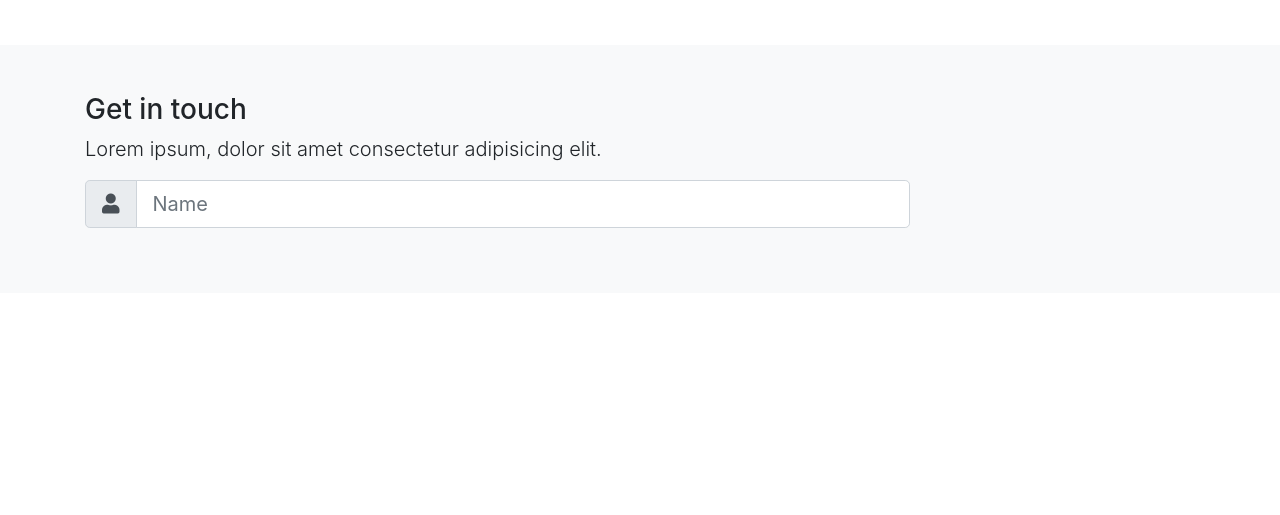
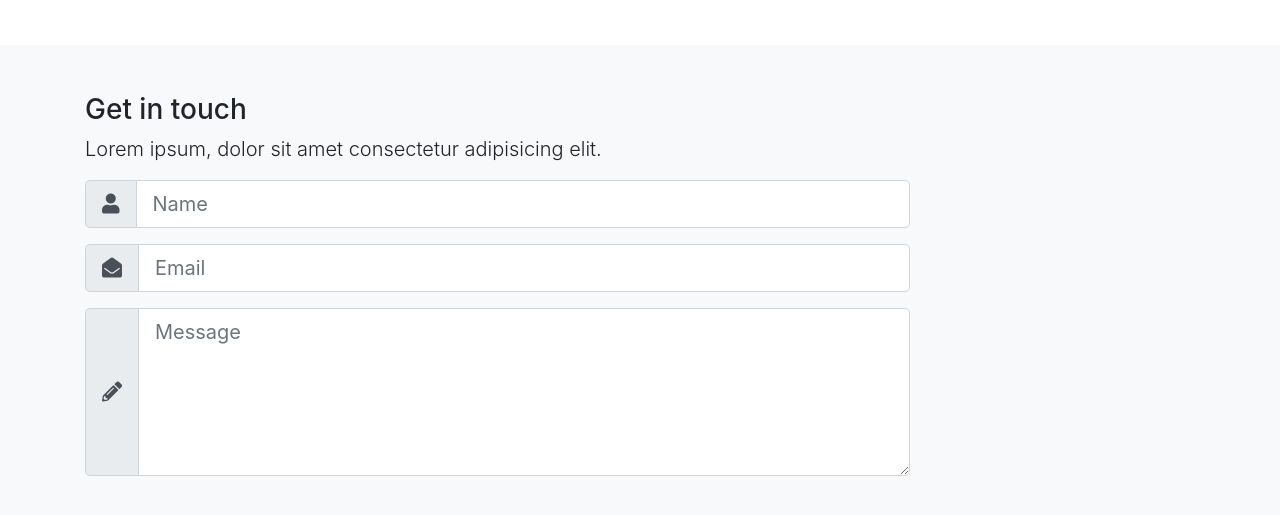
Before and after one commit to steviebanko/Meteorite, a plain HTML site: page index.html in a window 1280 px wide. Shown: the part 2365-2880 px from the top of the page. Before the commit the page ends 2658 px from the top, so only its background shows below. Drawn offline with nearby package versions, Linux system fonts and the light colour scheme.

Commit message:
added form with name, email, and message

```diff
--- a/index.html
+++ b/index.html
@@ -338,6 +338,26 @@
           </div>
           <input type="text" class="form-control" placeholder="Name">
         </div>
+
+        <div class="input-group input-group-lg mb-3">
+            <div class="input-group-prepend">
+              <span class="input-group-text">
+                <i class="fas fa-envelope-open"></i>
+              </span>
+            </div>
+            <input type="text" class="form-control" placeholder="Email">
+          </div>
+
+          <div class="input-group input-group-lg mb-3">
+            <div class="input-group-prepend">
+              <span class="input-group-text">
+                <i class="fas fa-pencil-alt"></i>
+              </span>
+            </div>
+            <textarea class="form-control" placeholder="Message" rows="5"></textarea>
+          </div>
+
+
       </form>
     </div>
   </div>
```
